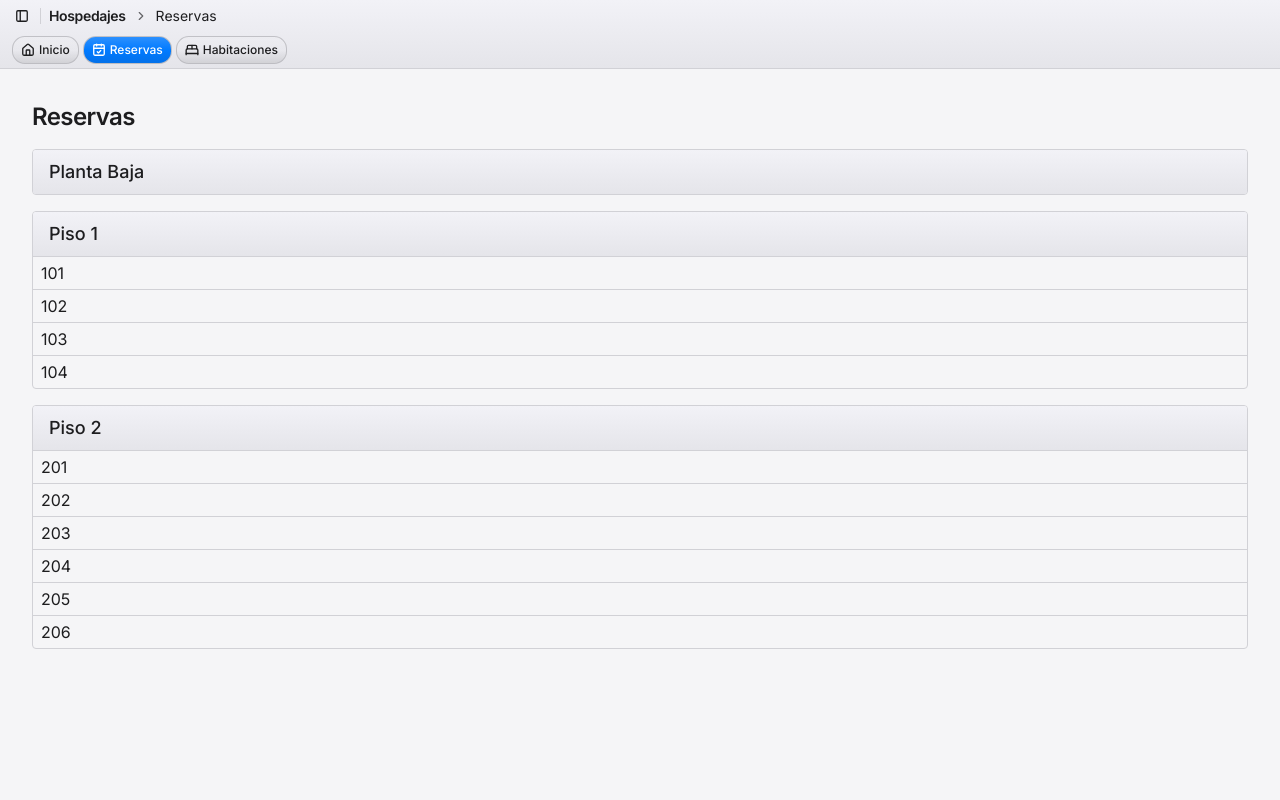
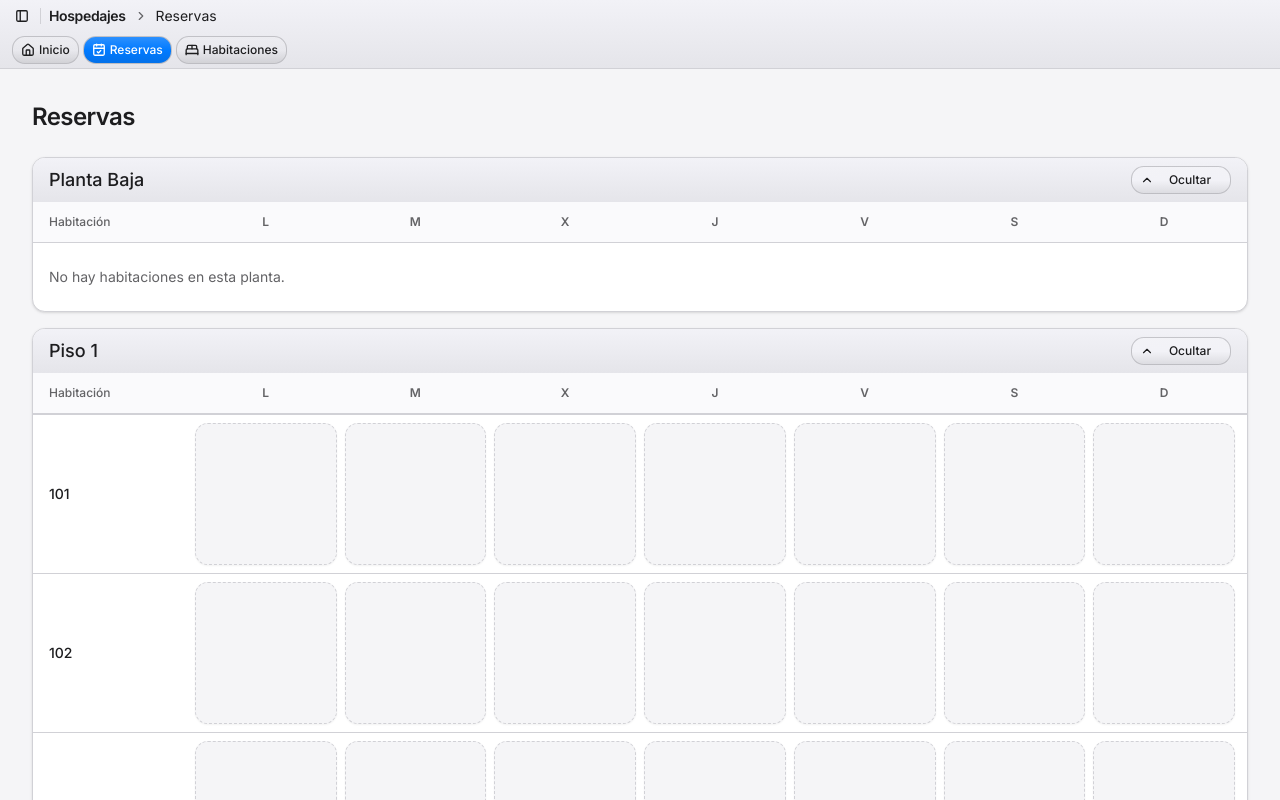
Before and after one commit to Araozu/hospedaje-electric-boogaloo, a React (Vite) app: page /reservas in a window 1280 px wide. Shown: the top 800 px of the page. Built offline with nearby package versions, Linux system fonts and the light colour scheme.

Commit message:
ai: gantt

```diff
--- a/src/routes/reservas.tsx
+++ b/src/routes/reservas.tsx
@@ -1,21 +1,35 @@
 import { createFileRoute } from "@tanstack/react-router";
+import { ChevronDown } from "lucide-react";
+import { useId, useState } from "react";
+
+import { Button } from "@/components/ui/button";
 
 export const Route = createFileRoute("/reservas")({ component: Reservas });
 
 type Floor = {
 	name: string;
-	rooms: Array<Room>
+	rooms: Array<Room>;
 };
 
 type Room = {
 	name: string;
-}
+};
+
+const weekDays = [
+	{ label: "L", name: "Lunes" },
+	{ label: "M", name: "Martes" },
+	{ label: "X", name: "Miércoles" },
+	{ label: "J", name: "Jueves" },
+	{ label: "V", name: "Viernes" },
+	{ label: "S", name: "Sábado" },
+	{ label: "D", name: "Domingo" },
+];
 
 function Reservas() {
 	const floors: Array<Floor> = [
 		{
 			name: "Planta Baja",
-			rooms: []
+			rooms: [],
 		},
 		{
 			name: "Piso 1",
@@ -24,7 +38,7 @@ function Reservas() {
 				{ name: "102" },
 				{ name: "103" },
 				{ name: "104" },
-			]
+			],
 		},
 		{
 			name: "Piso 2",
@@ -35,16 +49,16 @@ function Reservas() {
 				{ name: "204" },
 				{ name: "205" },
 				{ name: "206" },
-			]
+			],
 		},
 	];
 
 	return (
 		<div className="p-8">
 			<h1 className="text-2xl font-semibold tracking-tight">Reservas</h1>
-			<div>
+			<div className="mt-6">
 				{floors.map((f) => (
-					<div className="">
+					<div key={f.name}>
 						<FloorReservationView floor={f} />
 					</div>
 				))}
@@ -54,27 +68,70 @@ function Reservas() {
 }
 
 function FloorReservationView({ floor }: { floor: Floor }) {
+	const [isOpen, setIsOpen] = useState(true);
+	const contentId = useId();
+
 	return (
-		<div className="rounded overflow-hidden border my-4">
-			<div
-				className="bg-linear-to-b from-muted to-secondary px-4 py-2
-					font-medium text-lg"
-			>
-				{floor.name}
+		<div className="my-4 overflow-hidden rounded-md border bg-card shadow-sm">
+			<div className="flex items-center justify-between bg-linear-to-b from-muted to-secondary px-4 py-2">
+				<h2 className="text-lg font-medium">{floor.name}</h2>
+				<Button
+					variant="ghost"
+					aria-label={`${isOpen ? "Contraer" : "Expandir"} ${floor.name}`}
+					aria-expanded={isOpen}
+					aria-controls={contentId}
+					onClick={() => setIsOpen((open) => !open)}
+				>
+					<ChevronDown
+						className={`transition-transform ${isOpen ? "-rotate-180" : ""}`}
+					/>
 
-				{/* add collapsible button */}
+					<span className="w-16">
+						{isOpen ? "Ocultar" : "Expandir"}
+					</span>
+				</Button>
 			</div>
-			<div>
-				{floor.rooms.map(r => <RoomView room={r} />)}
+			<div id={contentId} hidden={!isOpen} className="overflow-x-auto">
+				<div className="min-w-[36rem]">
+					<div className="grid grid-cols-[minmax(8rem,1fr)_repeat(7,minmax(2.5rem,1fr))] gap-2 border-b bg-muted/40 px-3 py-2">
+						<div className="flex items-center px-1 text-xs font-medium text-muted-foreground">
+							Habitación
+						</div>
+						{weekDays.map((day) => (
+							<div
+								key={day.name}
+								className="flex items-center justify-center rounded-md px-1 py-1 text-xs font-semibold text-muted-foreground"
+								title={day.name}
+							>
+								{day.label}
+							</div>
+						))}
+					</div>
+					{floor.rooms.length > 0 ? (
+						floor.rooms.map((room) => <RoomView key={room.name} room={room} />)
+					) : (
+						<div className="px-4 py-6 text-sm text-muted-foreground">
+							No hay habitaciones en esta planta.
+						</div>
+					)}
+				</div>
 			</div>
-		</div >
-	)
+		</div>
+	);
 }
 
 function RoomView({ room }: { room: Room }) {
 	return (
-		<div className="border-t px-2 py-1">
-			{room.name}
-		</div >
-	)
+		<div className="grid grid-cols-[minmax(8rem,1fr)_repeat(7,minmax(2.5rem,1fr))] gap-2 border-t px-3 py-2">
+			<div className="flex items-center px-1 text-sm font-medium">
+				{room.name}
+			</div>
+			{weekDays.map((day) => (
+				<div
+					key={`${room.name}-${day.name}`}
+					className="aspect-square min-h-9 rounded-md border border-dashed bg-background shadow-xs transition-colors hover:border-primary/50 hover:bg-accent/50"
+				/>
+			))}
+		</div>
+	);
 }
```
